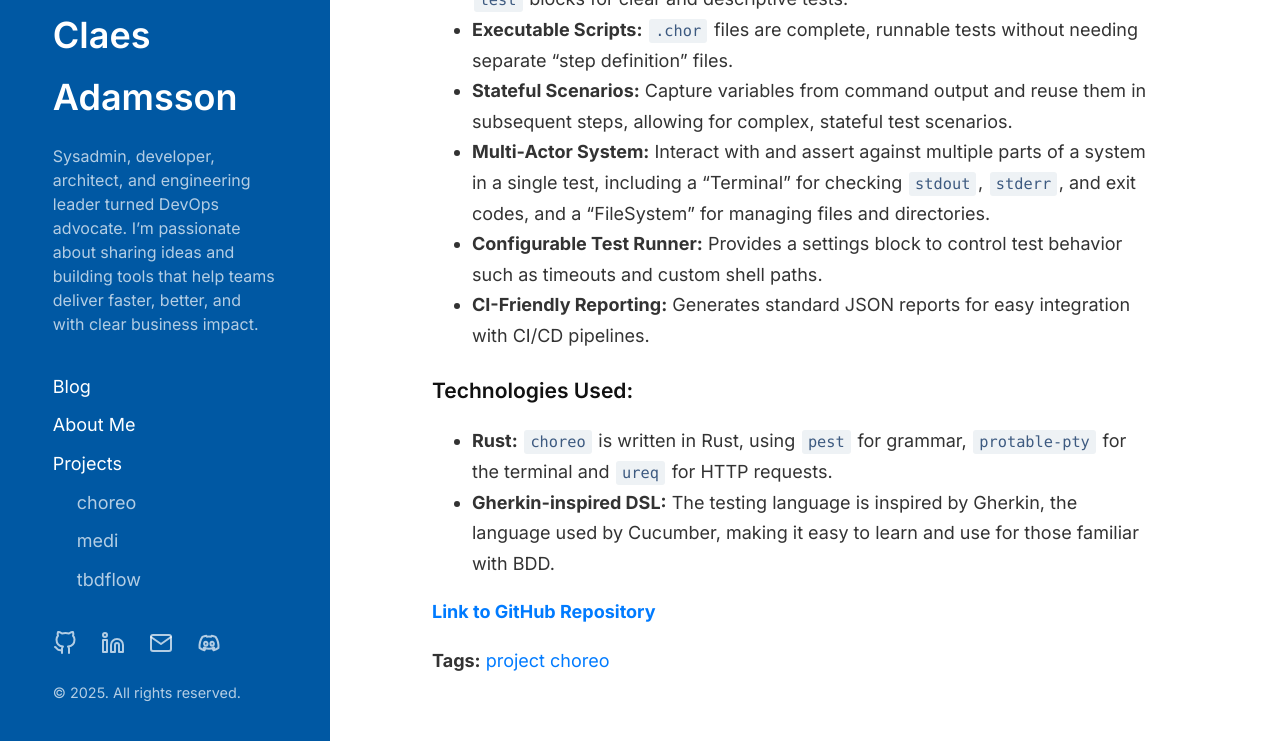
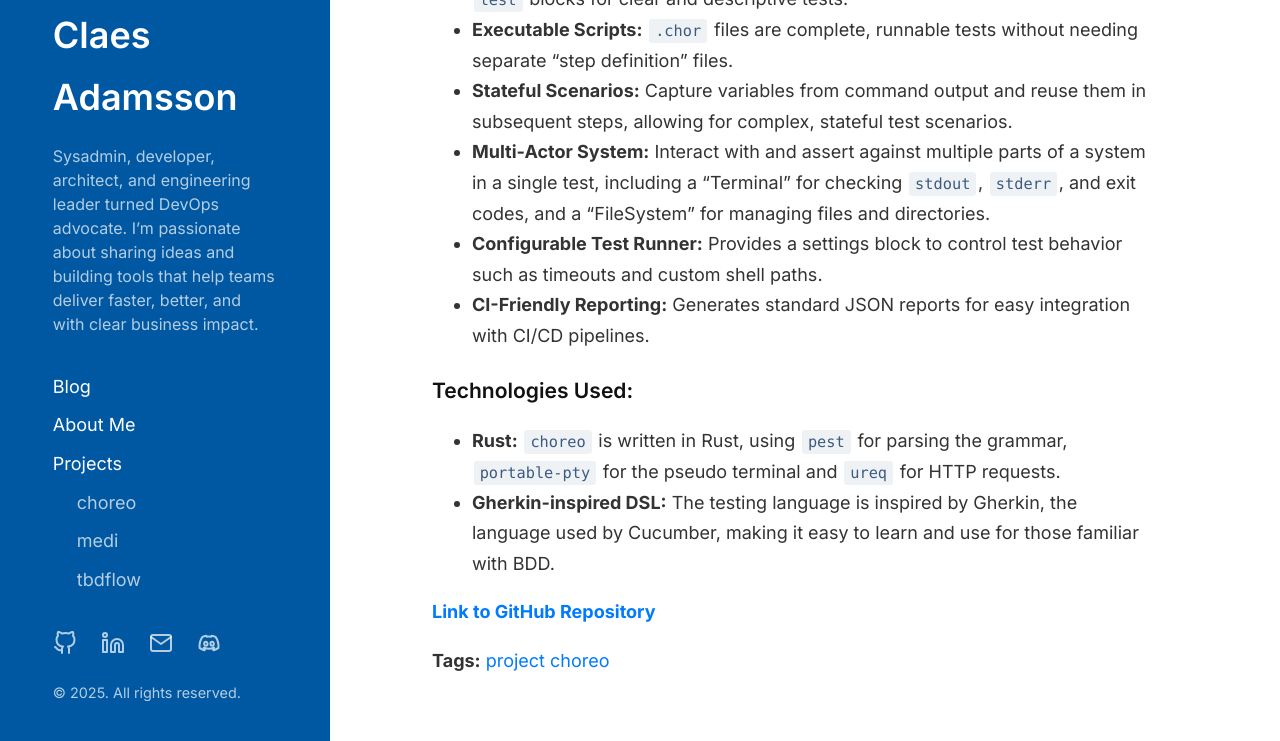
Before and after one commit to cladam/cladam.github.io, a Jekyll site: the page built from _projects/choreo.md, in a window 1280 px wide and 900 px high, scrolled down 666 px, cut to the strip 159-900 px from the top of the window. Built offline with Jekyll 4.4.1, drawn with Linux system fonts in a browser that asks for light colours.

Commit message:
Refine technology descriptions in choreo.md

```diff
--- a/_projects/choreo.md
+++ b/_projects/choreo.md
@@ -26,7 +26,7 @@ The tests are written in a structured, Gherkin-inspired format, making them easy
 
 ### Technologies Used:
 
-* **Rust:** `choreo` is written in Rust, using `pest` for grammar, `protable-pty` for the terminal and `ureq` for HTTP requests.
+* **Rust:** `choreo` is written in Rust, using `pest` for parsing the grammar, `portable-pty` for the pseudo terminal and `ureq` for HTTP requests.
 * **Gherkin-inspired DSL:** The testing language is inspired by Gherkin, the language used by Cucumber, making it easy to learn and use for those familiar with BDD.
 
 **[Link to GitHub Repository](https://github.com/cladam/choreo)**
```
